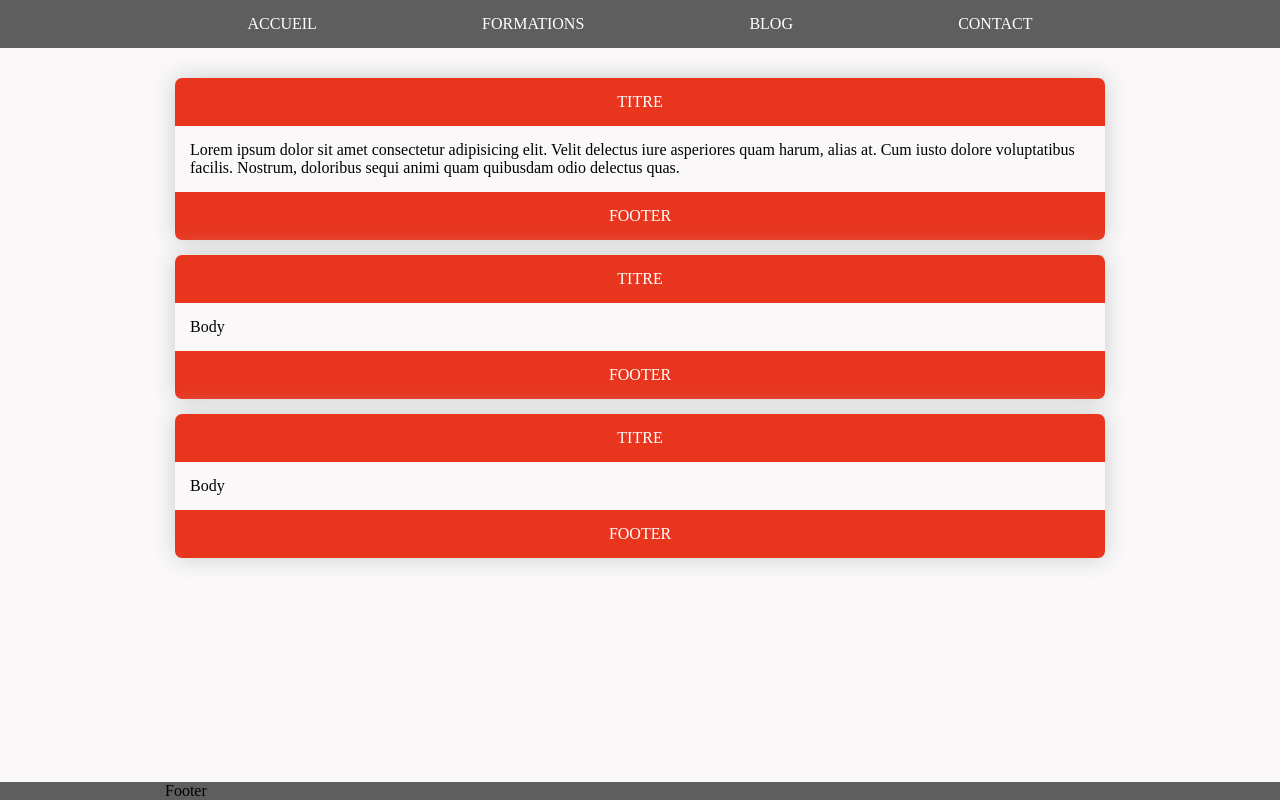
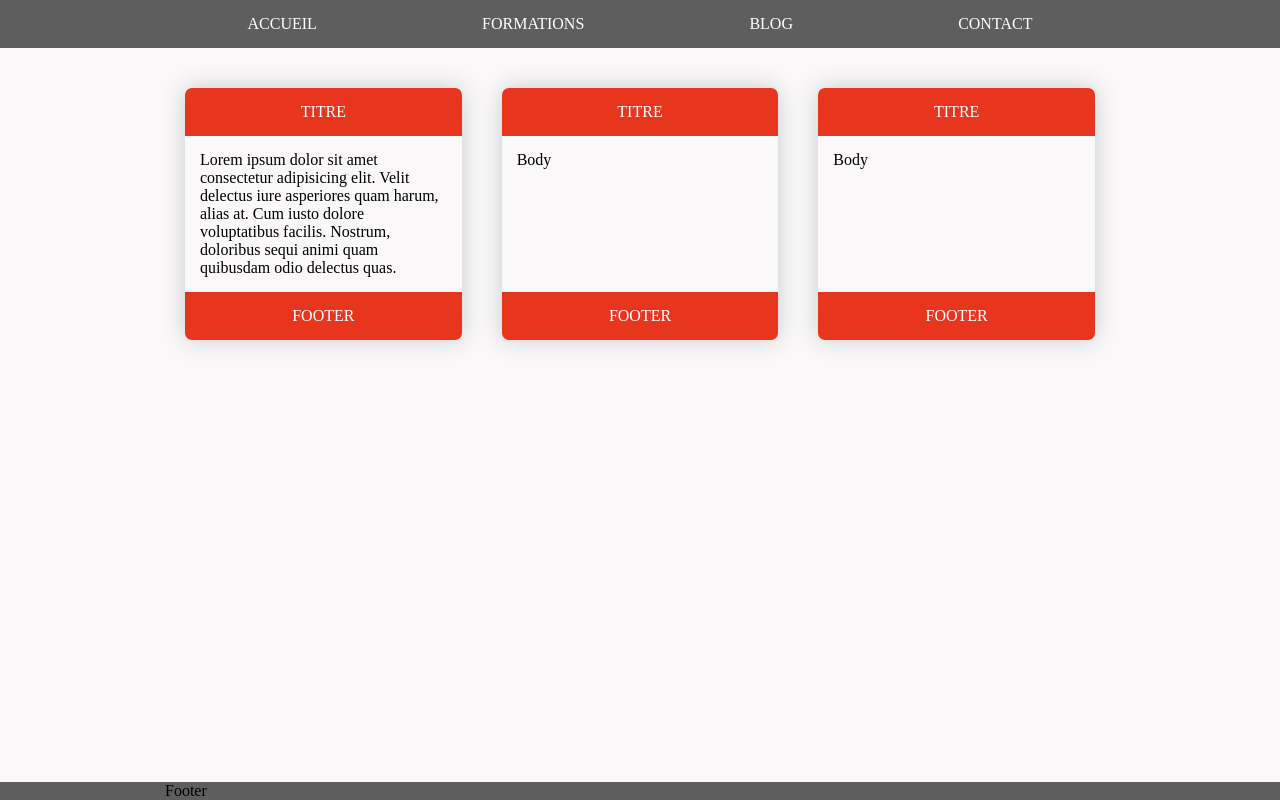
Before and after one commit to esperantkela/flexbox-css, a plain HTML site: page index.html in a window 1280 px wide. Drawn offline with Linux system fonts and the light colour scheme.

Commit message:
refactor (card): refactor card

```diff
--- a/style.css
+++ b/style.css
@@ -91,6 +91,7 @@ nav a:hover {
     text-align: center;
 }
 @media screen and (min-width: 800px) {
+    /* Menu */
     nav ul {
         display: flex;
         justify-content: space-between;
@@ -103,4 +104,25 @@ nav a:hover {
     nav ul li :nth-child(3){
         order: 1;
     }
+     /* Card */
+
+     .section-one {
+        display: flex;
+        justify-content: center;
+        justify-content: space-between;
+        padding: 0;
+     }
+
+     .card{
+        margin: 0;
+        flex-basis: 32%;
+        display: flex;
+        flex-direction: column;
+        margin: 20px;
+
+     }
+
+     .card-body {
+        flex-grow: 1;
+    }
 }
```
